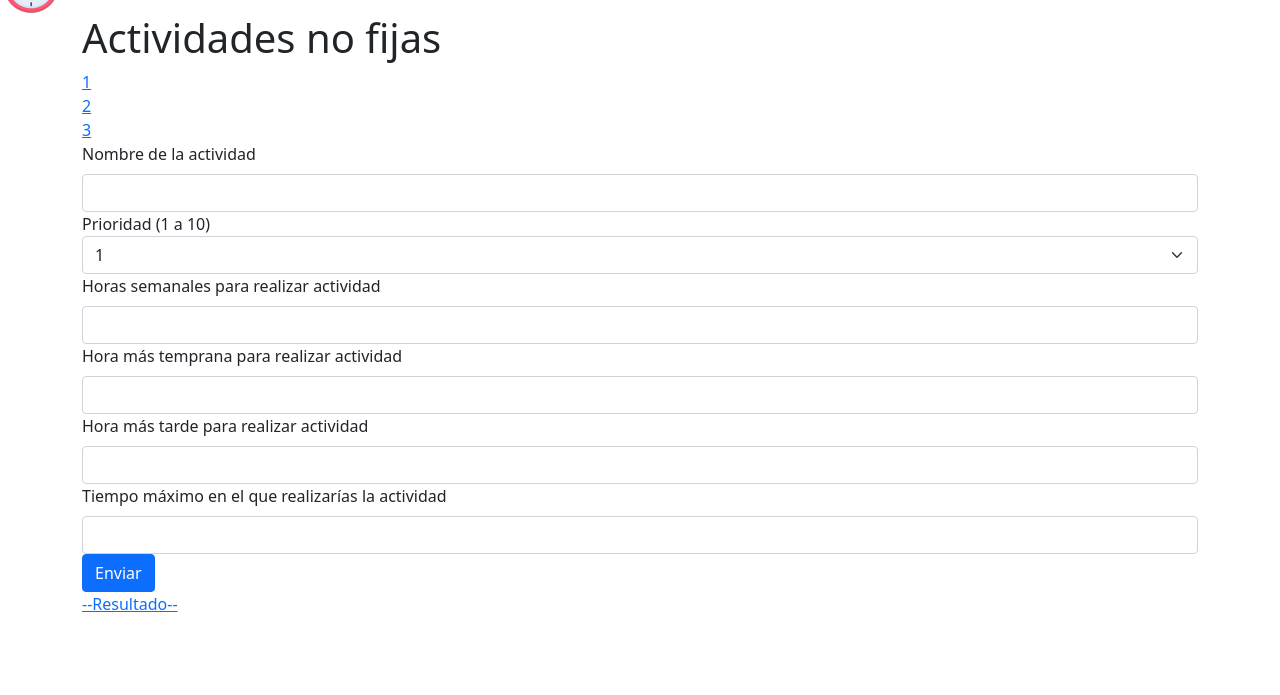
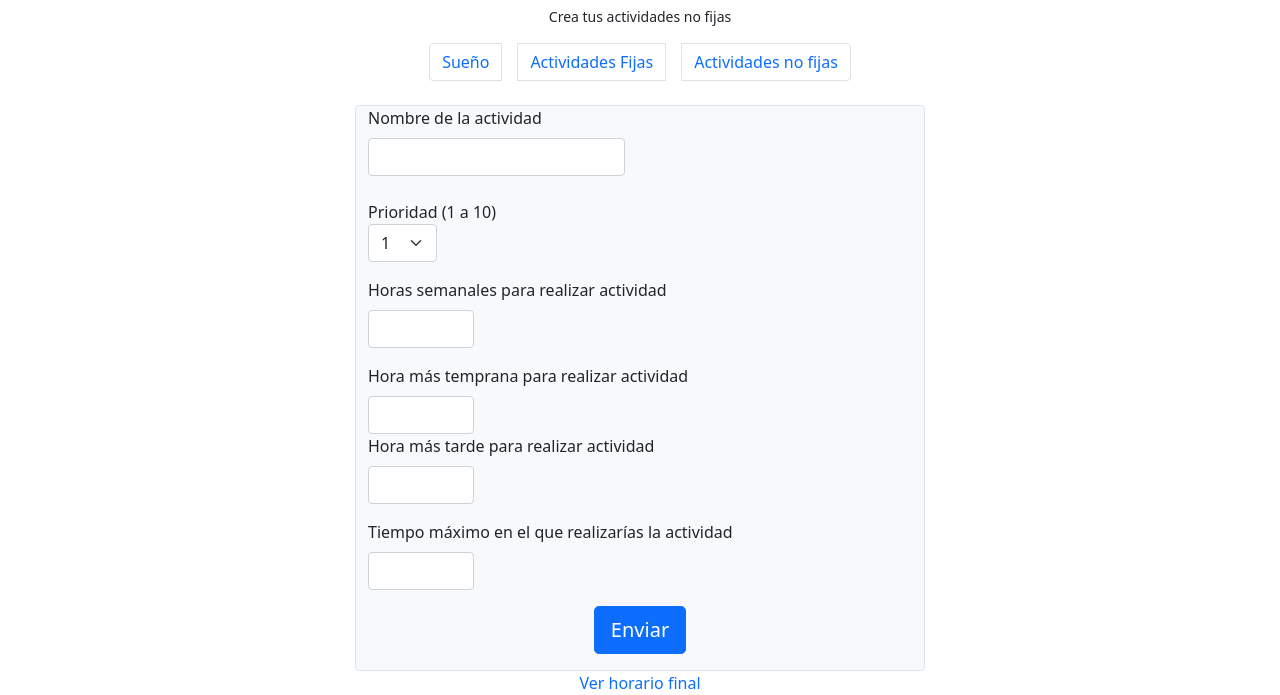
Before and after one commit to paolavallejo/PDS_proyect, a Django app: page /horario/actividades_no_fijas in a window 1280 px wide. Shown: the part 384-1079 px from the top of the page. Before the commit the page ends 996 px from the top, so only its background shows below. Run offline with Django 4.2, Linux system fonts and the light colour scheme; a user stored in the database is signed in; data comes from the database, SQL or seed files in the repository; both versions use the stored data as it was after the commit; some libraries are stand-ins or nearby versions.

Commit message:
Added some bootstrap to forms

```diff
--- a/manejo_del_tiempo/horario/templates/actividades_no_fijas.html
+++ b/manejo_del_tiempo/horario/templates/actividades_no_fijas.html
@@ -4,35 +4,39 @@
 
 {% block content %}
 <div class="container">
-    <h1>Actividades no fijas</h1>
+    <div>
+        <h1 class="py-2 text-center mb-0">Actividades no fijas</h1>
+        <p class="text-center small mb-2">Crea tus actividades no fijas</p>
+    </div>
     {% comment %} links petición horarios  {% endcomment %}
-    <div class="contenedor_links_horario">
-
-        <div class="contenedor_link_suenio">
-            <a href="{% url 'suenio' %}">1</a>
-        </div>
-
-        <div class="contenedor_link_actividades_fijas">
-            <a href="{% url 'actividades_fijas' %}">2</a>
-        </div>
-
-        <div class="contenedor_link_actividades_no_fijas">
-            <a href="{% url 'actividades_no_fijas' %}">3</a>
-        </div>
+    <style>
+        .bg-custom {
+          background-color: gray;
+        }
+    </style>
+        <nav aria-label="Page navigation example ">
+            <ul class="pagination justify-content-center ">
+              <li class="page-item m-2"><a class="page-link" href="{% url 'suenio' %}">Sueño</a></li>
+              <li class="page-item m-2"><a class="page-link" href="{% url 'actividades_fijas' %}">Actividades Fijas</a></li>
+              <li class="page-item m-2"><a class="page-link" href="{% url 'actividades_no_fijas' %}">Actividades no fijas</a></li>
+            </ul>
+        </nav>
 
     </div>
 
     {% comment %} Formulario actividades fijas  {% endcomment %}
-    <form action="" method="POST">
+    <div class="container-sm">
+        <div class="row justify-content-center">
+            <form class="col-lg-6 bg-light border rounded border-gray" action="" method="POST">
 
                 {% csrf_token %}
 
                 <label for="name" class="form-label">Nombre de la actividad</label>
-        <input type="text" name="name" id="name" class="form-control" required>
+                <input type="text" name="name" id="name" class="form-control w-auto mb-4" required>
 
 
                 <label for="priority">Prioridad (1 a 10)</label>
-        <select name="priority" id="priority" class="form-select">
+                <select name="priority" id="priority" class="form-select w-auto mb-3">
                     <option value="1">1</option>
                     <option value="2">2</option>
                     <option value="3">3</option>
@@ -46,24 +50,25 @@
                 </select>
 
                 <label for="horas_semanales" class="form-label">Horas semanales para realizar actividad</label>
-        <input type="number" name="horas_semanales" id="horas_semanales" min="1" max="24" step="1" class="form-control" required>
+                <input type="number" name="horas_semanales" id="horas_semanales" min="1" max="24" step="1" class="form-control w-auto mb-3" required>
 
                 <label for="hora_mas_temprana" class="form-label">Hora más temprana para realizar actividad</label>
-        <input type="number" name="hora_mas_temprana" id="hora_mas_temprana" min="1" max="24" step="1" class="form-control" required>
+                <input type="number" name="hora_mas_temprana" id="hora_mas_temprana" min="1" max="24" step="1" class="form-control w-auto ¿mb-3" required>
 
                 <label for="hora_mas_tarde" class="form-label">Hora más tarde para realizar actividad</label>
-        <input type="number" name="hora_mas_tarde" id="hora_mas_tarde" min="1" max="24" step="1" class="form-control" required>
+                <input type="number" name="hora_mas_tarde" id="hora_mas_tarde" min="1" max="24" step="1" class="form-control w-auto mb-3" required>
 
                 <label for="tiempo_maximo" class="form-label">Tiempo máximo en el que realizarías la actividad</label>
-        <input type="number" name="tiempo_maximo" id="tiempo_maximo" min="1" max="24" step="1" class="form-control" required>
+                <input type="number" name="tiempo_maximo" id="tiempo_maximo" min="1" max="24" step="1" class="form-control w-auto mb-3" required>
 
 
-        <input type="submit" value="Enviar" class="btn btn-primary">
+                <input type="submit" value="Enviar" class="btn btn-primary mx-auto d-block text-center btn-rounded btn-lg my-0 mb-3">
+            </form>
+            <a class="text-decoration-none text-center" href="{% url 'horario_final' %}">Ver horario final</a>
+        </div>
+    </div>
 
 
-    </form>
-
-    <a href="{% url 'horario_final' %}">--Resultado--</a>
 
 
     {% comment %} Se despliegan actividades creadas  {% endcomment %}
@@ -80,5 +85,7 @@
             {% endfor %}
         {% endif %}
     </div>
+
+
 <div>
 {% endblock  %}
--- a/manejo_del_tiempo/horario/templates/main/main.html
+++ b/manejo_del_tiempo/horario/templates/main/main.html
@@ -20,7 +20,8 @@
 
         <ul class="navbar-nav me-auto">
             <li class="nav-item"><a class="nav-link" href="{% url 'horario' %}">Home</a></li>
-            <li class="nav-item"><a class="nav-link" href="{% url 'suenio' %}">Horario</a></li>
+            <li class="nav-item"><a class="nav-link" href="{% url 'suenio' %}">Actividades</a></li>
+            <li class="nav-item"><a class="nav-link" href="{% url 'horario_final' %}">Horario</a></li>
         </ul>
 
         <ul class="navbar-nav">
@@ -40,9 +41,7 @@
 
     </nav>
 
-    <nav id="second_navbar_container">
-        <img class="logo_timemaster" src="{% static 'imagenes/timemaster.png' %}" alt="imagen time master">
-    </nav>
+
     {% block content %}
 
     {% endblock %}
```
Also changed, not shown: manejo_del_tiempo/horario/templates/actividades_fijas.html (+26 -25 lines), manejo_del_tiempo/horario/templates/suenio.html (+28 -28 lines), manejo_del_tiempo/db.sqlite3. Lines whose indentation alone changed are shown as unchanged.
